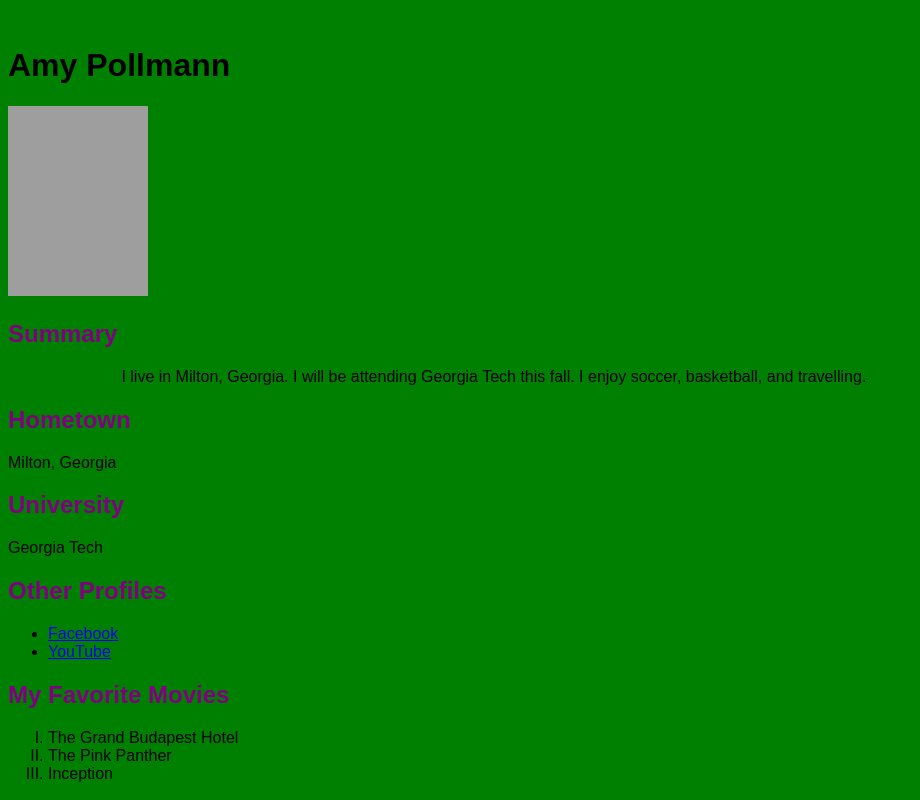
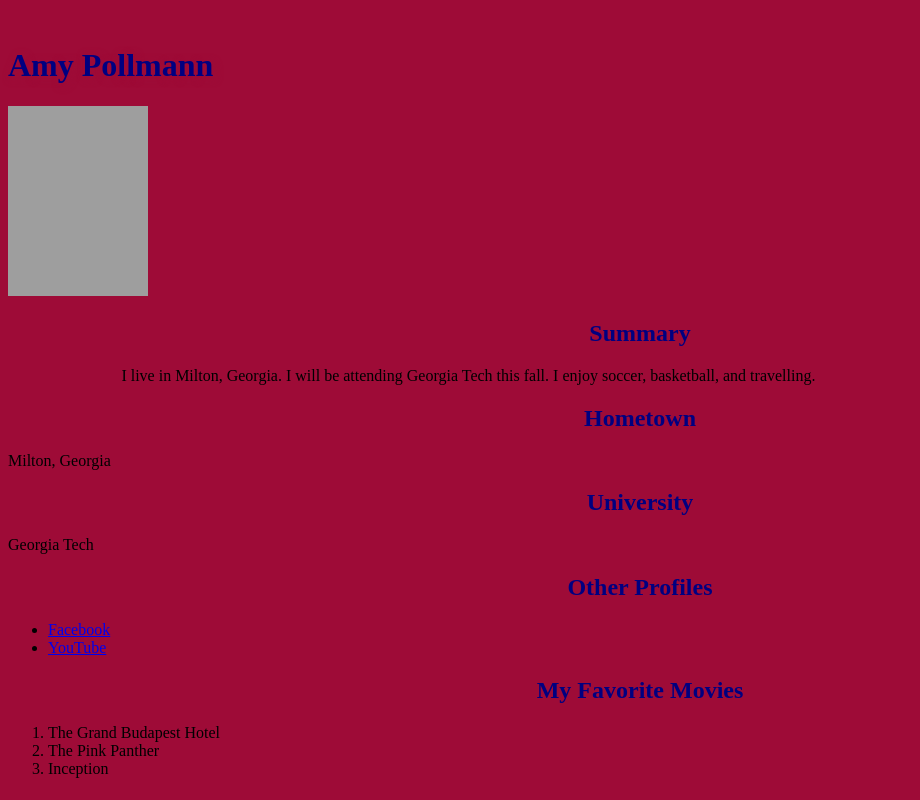
Before and after one commit to acpollmann/CSSI, a plain HTML site: page index.html in a window 1280 px wide. Shown: the whole page, without its empty margins (0-920 px from the left). Drawn offline with Linux system fonts and the light colour scheme; grey boxes are pictures that could not be loaded.

Commit message:
first commit

```diff
--- a/style.css
+++ b/style.css
@@ -1,20 +1,39 @@
 body {
-    font-family: fantasy;
-    background-color: green;
+    font-family: ;
+    background-color: #9E0B37;
 }
 
 h1 {
-    color: ;
+    color: navy;
+    font-weight: bold
+    text-align: center;
+     text-shadow: 2px 2px 8px #9E0B37;
+
 }
 
 h2 {
-    color: purple; font-weight: bold;
+    color: navy;
+    font-weight: bold;
+    text-align: center;
+
 }
 
 p {
     text-indent: 3cm;
 }
 
-ol {
+
+<style>
+  div {
+    height: 150px;
+    width: 75px;
+    background-color: navy;
+    color: white;
+  }
+</style>
+
+<div>
+    ol {
   list-style-type: upper-roman;
 }
+</div>
```
